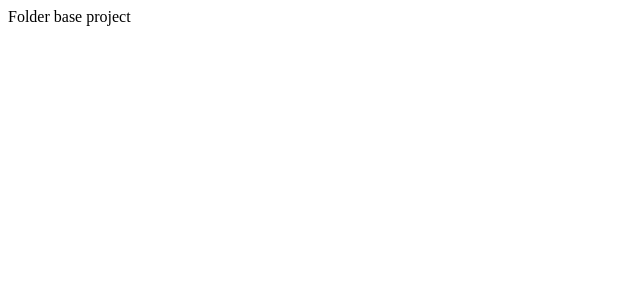
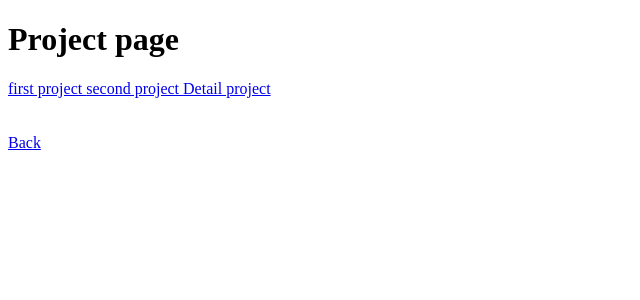
Before and after one commit to HtetKo510217/nextjs-routing-system, a Next.js app: page /project in a window 1280 px wide. Shown: the top 300 px of the page, without its empty margins (0-640 px from the left). Built offline with nearby package versions, Linux system fonts and the light colour scheme.

Commit message:
Navigating Programmatically

```diff
--- a/pages/project/index.js
+++ b/pages/project/index.js
@@ -1,8 +1,15 @@
 // if project.js create before it will run , Otherwise create project folder first it will run
-
+import Link from "next/link";
 function Project () {
     return (
-        <div>Folder base project</div>
+        <div>
+            <h1>Project page</h1>
+            <Link href="/project/first-project">first project </Link>
+            <Link href="/project/second-project">second project </Link>
+            <Link href="/project/details">Detail project</Link>
+            <br></br><br></br><br></br>
+            <Link href="/">Back</Link>
+        </div>
     )
 }
 
```
Also changed, not shown: pages/index.js (+9 -0 lines).
